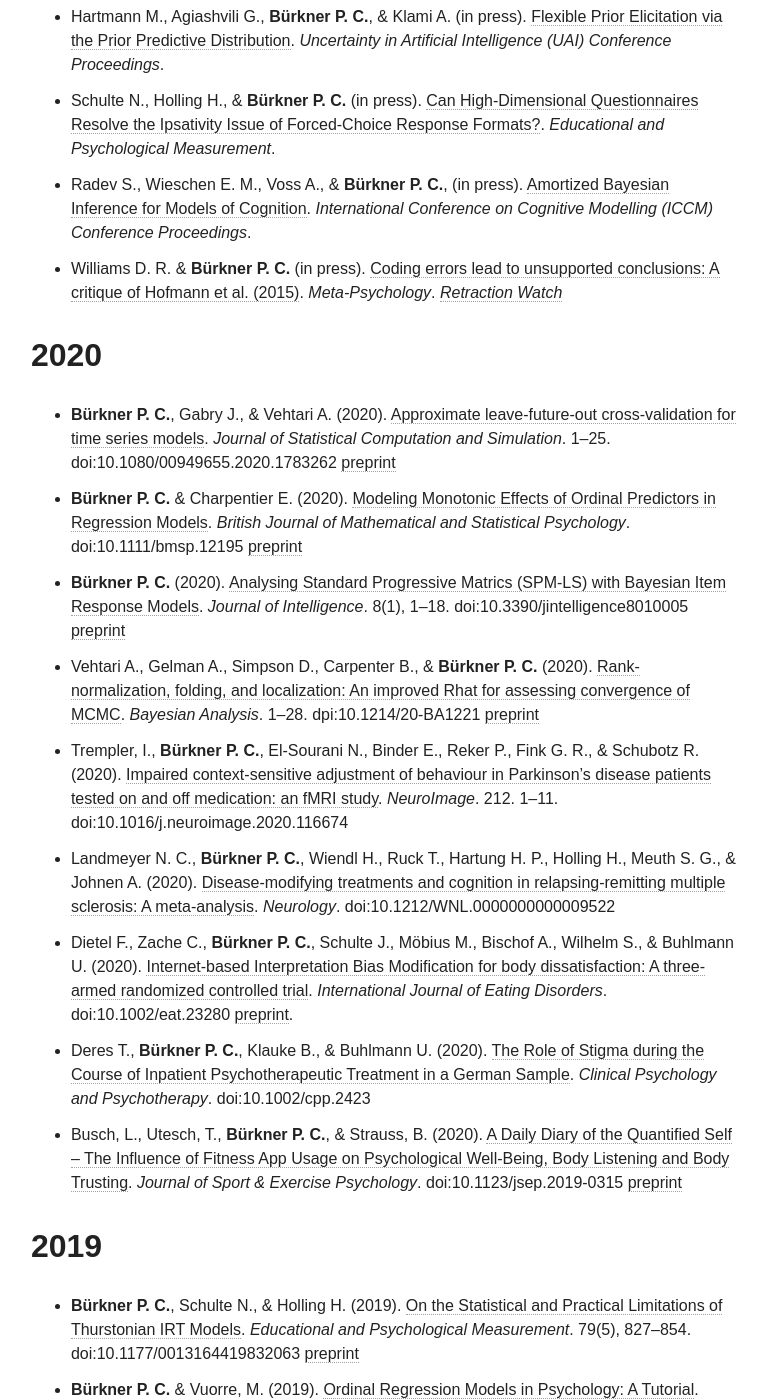
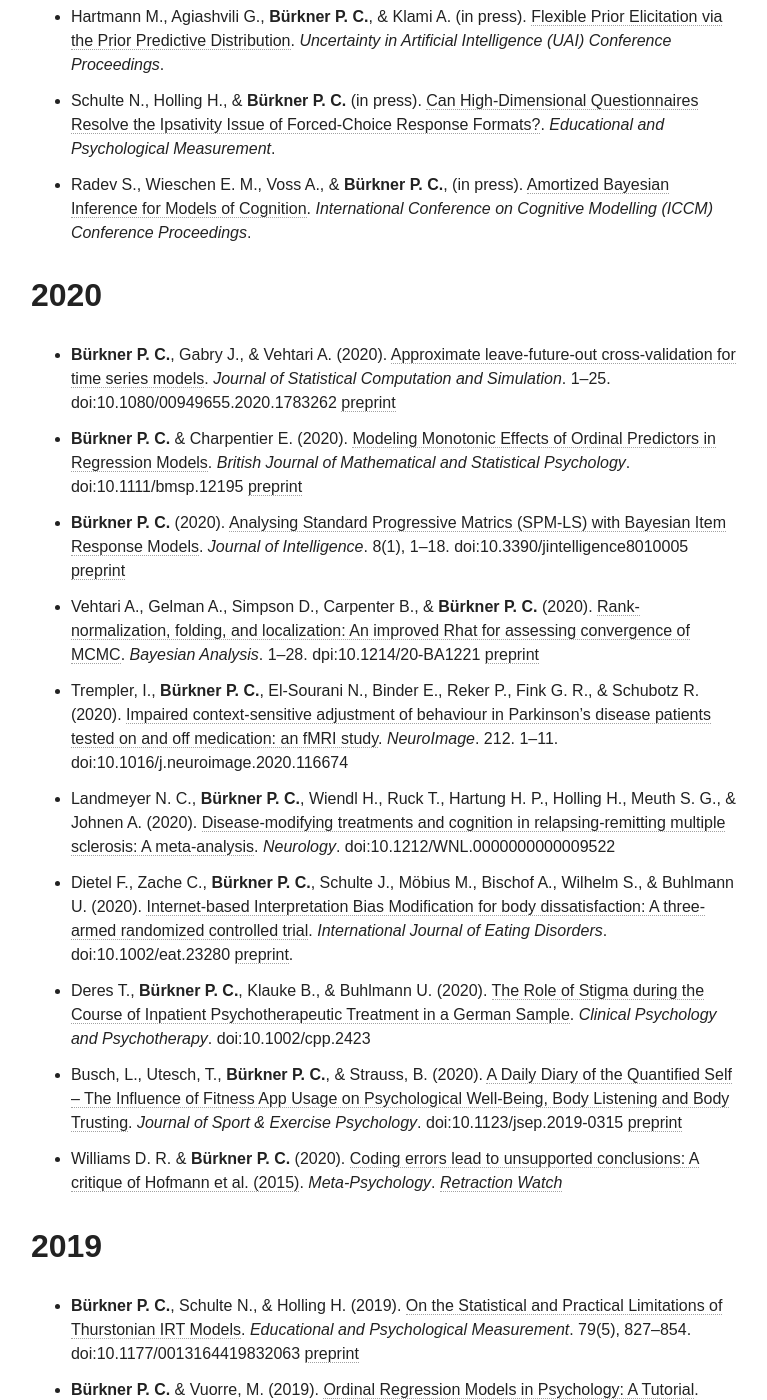
Before and after one commit to paul-buerkner/paul-buerkner.github.io, a Jekyll site: the page built from publications/index.md, in a window 1280 px wide and 1400 px high, scrolled down 1484 px. Shown: the whole window, without its empty margins (255-1022 px from the left). Built offline with Jekyll 4.4.1, drawn with Linux system fonts in a browser that asks for light colours; nearby versions of some CDN libraries; some of the changed lines change nothing that is shown.

Commit message:
move paper to published

```diff
--- a/publications/index.md
+++ b/publications/index.md
@@ -23,7 +23,6 @@
 * Hartmann M., Agiashvili G., **Bürkner P. C.**, &  Klami A. (in press). [Flexible Prior Elicitation via the Prior Predictive Distribution](https://arxiv.org/abs/2002.09868). *Uncertainty in Artificial Intelligence (UAI) Conference Proceedings*.
 * Schulte N., Holling H., & **Bürkner P. C.** (in press). [Can High-Dimensional Questionnaires Resolve the Ipsativity Issue of Forced-Choice Response Formats?](https://psyarxiv.com/43uq8/). *Educational and Psychological Measurement*.
 * Radev S., Wieschen E. M., Voss A., & **Bürkner P. C.**, (in press). [Amortized Bayesian Inference for Models of Cognition](https://arxiv.org/abs/2005.03899). *International Conference on Cognitive Modelling (ICCM) Conference Proceedings*.
-* Williams D. R. & **Bürkner P. C.** (in press). [Coding errors lead to unsupported conclusions: A critique of Hofmann et al. (2015)](https://osf.io/preprints/psyarxiv/2jpdb/). *Meta-Psychology*. [*Retraction Watch*](http://retractionwatch.com/2016/10/04/oh-well-love-hormone-doesnt-reduce-psychiatric-symptoms-says-researchers-in-request-to-retract/)
 
 ## 2020
 
@@ -36,6 +35,7 @@
 * Dietel F., Zache C., **Bürkner P. C.**, Schulte J., Möbius M., Bischof A., Wilhelm S., & Buhlmann U. (2020). [Internet-based Interpretation Bias Modification for body dissatisfaction: A three-armed randomized controlled trial](http://dx.doi.org/10.1002/eat.23280). *International Journal of Eating Disorders*. doi:10.1002/eat.23280 [preprint](https://psyarxiv.com/y73rd/).
 * Deres T., **Bürkner P. C.**, Klauke B., & Buhlmann U. (2020). [The Role of Stigma during the Course of Inpatient Psychotherapeutic Treatment in a German Sample](https://doi.org/10.1002/cpp.2423). *Clinical Psychology and Psychotherapy*. doi:10.1002/cpp.2423
 * Busch, L., Utesch, T., **Bürkner P. C.**, & Strauss, B. (2020). [A Daily Diary of the Quantified Self – The Influence of Fitness App Usage on Psychological Well-Being, Body Listening and Body Trusting](http://dx.doi.org/10.1123/jsep.2019-0315). *Journal of Sport & Exercise Psychology*. doi:10.1123/jsep.2019-0315 [preprint](https://psyarxiv.com/cd6t8/)
+* Williams D. R. & **Bürkner P. C.** (2020). [Coding errors lead to unsupported conclusions: A critique of Hofmann et al. (2015)](https://osf.io/j2qgs/). *Meta-Psychology*. [*Retraction Watch*](http://retractionwatch.com/2016/10/04/oh-well-love-hormone-doesnt-reduce-psychiatric-symptoms-says-researchers-in-request-to-retract/)
 
 ## 2019
 
```
